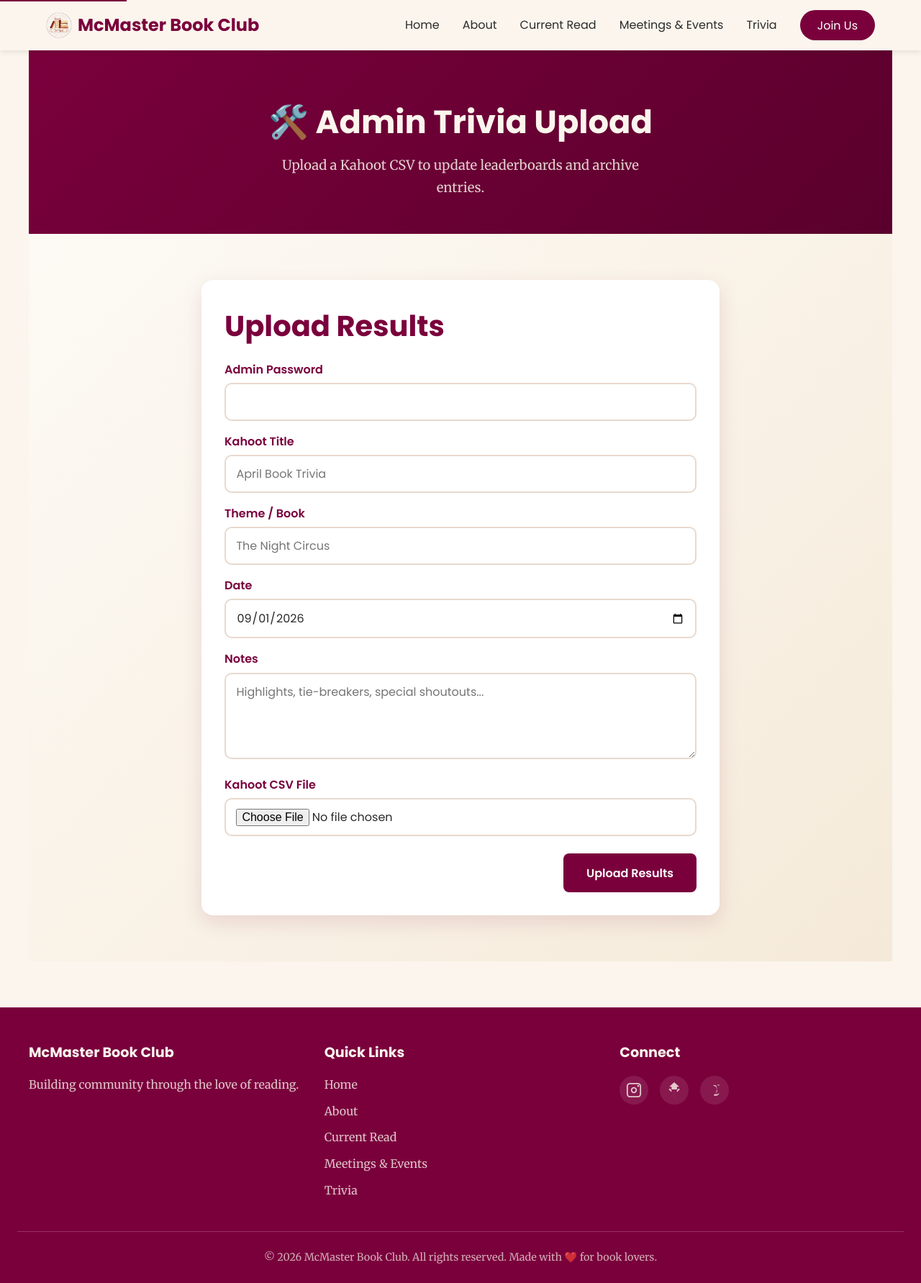
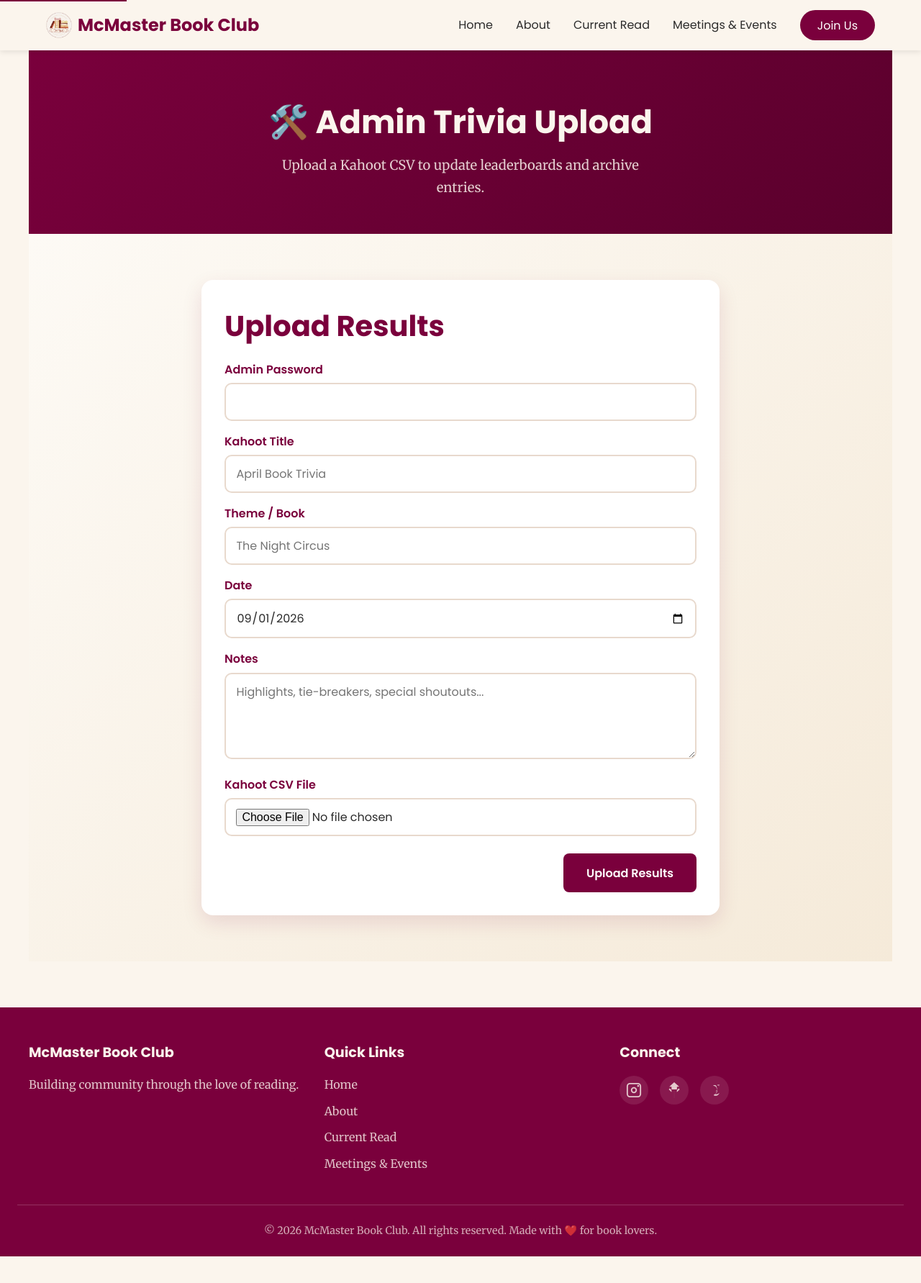
Before and after one commit to ParthNark/mcmaster-book-club, a plain HTML site: page admin-trivia.html in a window 1280 px wide. Shown: the whole page at 72% size. After the commit the page ends 1746 px from the top, so only its background shows below. Drawn offline with Linux system fonts and the light colour scheme.

Commit message:
Hide trivia page from site navigation
Remove Trivia links from nav and footers while keeping pages and backend intact for future use.

```diff
--- a/admin-trivia.html
+++ b/admin-trivia.html
@@ -30,7 +30,6 @@
                 <li class="nav-item"><a href="index.html#about" class="nav-link">About</a></li>
                 <li class="nav-item"><a href="current-read.html" class="nav-link">Current Read</a></li>
                 <li class="nav-item"><a href="meetings-events.html" class="nav-link">Meetings & Events</a></li>
-                <li class="nav-item"><a href="trivia.html" class="nav-link">Trivia</a></li>
                 <li class="nav-item"><a href="index.html#join" class="nav-link nav-link-cta">Join Us</a></li>
             </ul>
         </div>
@@ -96,7 +95,6 @@
                     <li><a href="index.html#about">About</a></li>
                     <li><a href="current-read.html">Current Read</a></li>
                     <li><a href="meetings-events.html">Meetings & Events</a></li>
-                    <li><a href="trivia.html">Trivia</a></li>
                 </ul>
             </div>
             <div class="footer-section">
```
Also changed, not shown: current-read.html (+0 -1 lines), index.html (+0 -1 lines), meetings-events.html (+0 -1 lines), trivia.html (+1 -2 lines).
